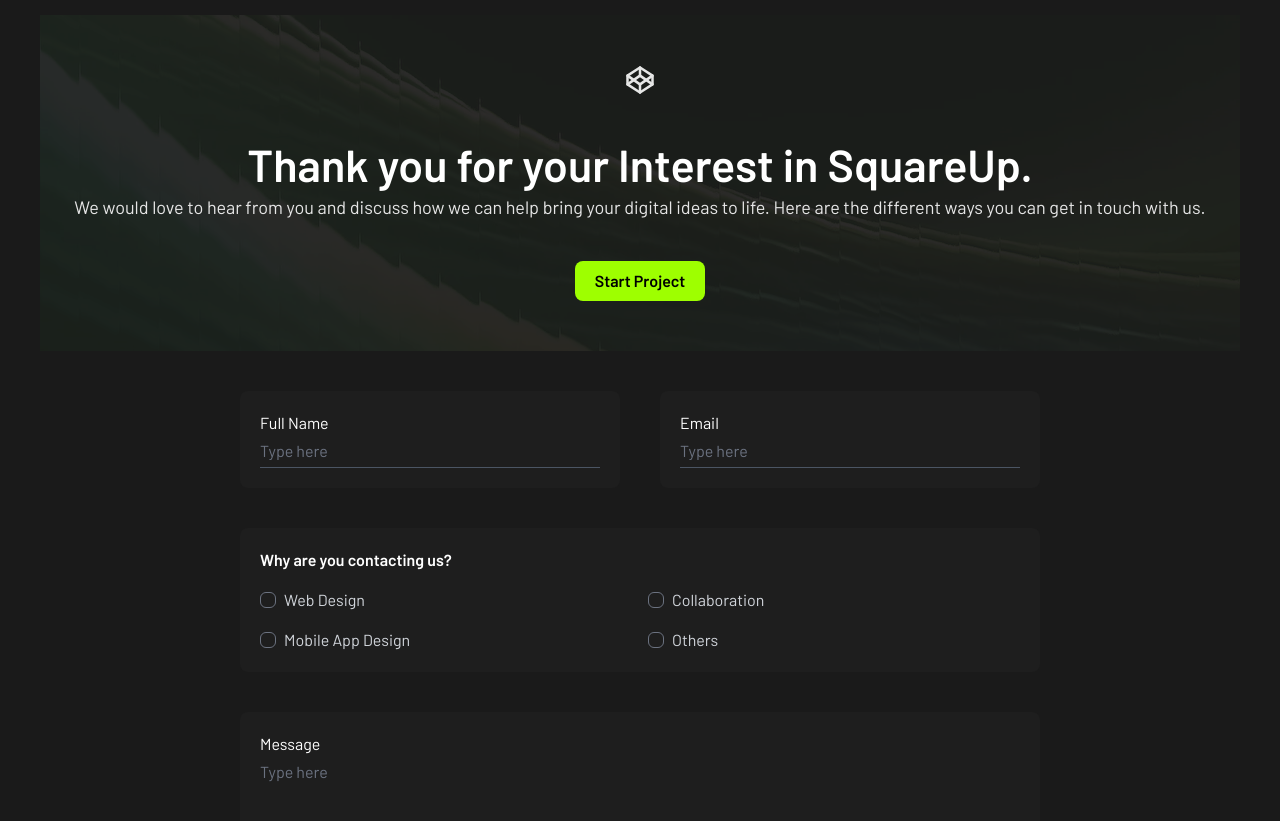
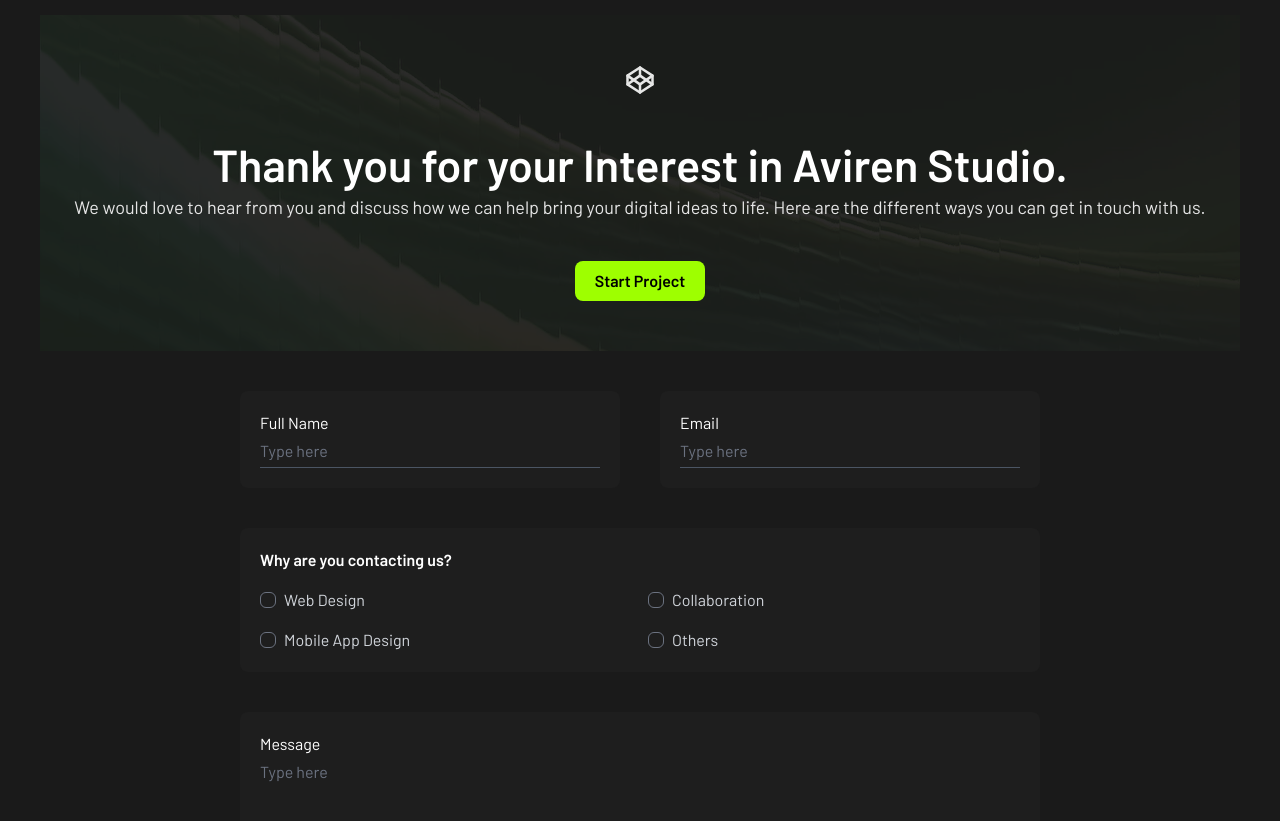
Before and after one commit to Tommydemian/Landing_Page, a Next.js app: page / in a window 1280 px wide. Shown: the part 4020-4841 px from the top of the page. Built offline with nearby package versions, Linux system fonts and the light colour scheme.

Commit message:
text-change

```diff
--- a/src/app/components/sections/contact-us/ContactUsSection.tsx
+++ b/src/app/components/sections/contact-us/ContactUsSection.tsx
@@ -48,7 +48,7 @@
         <section>
             <Container className="my-section">
                 <SectionHeading
-                    headingText="Thank you for your Interest in SquareUp."
+                    headingText="Thank you for your Interest in Aviren Studio."
                     subheadingText="We would love to hear from you and discuss how we can help bring your digital ideas to life. Here are the different ways you can get in touch with us."
                     n={4}
                     logo={<Codepen size={30} />}
```
